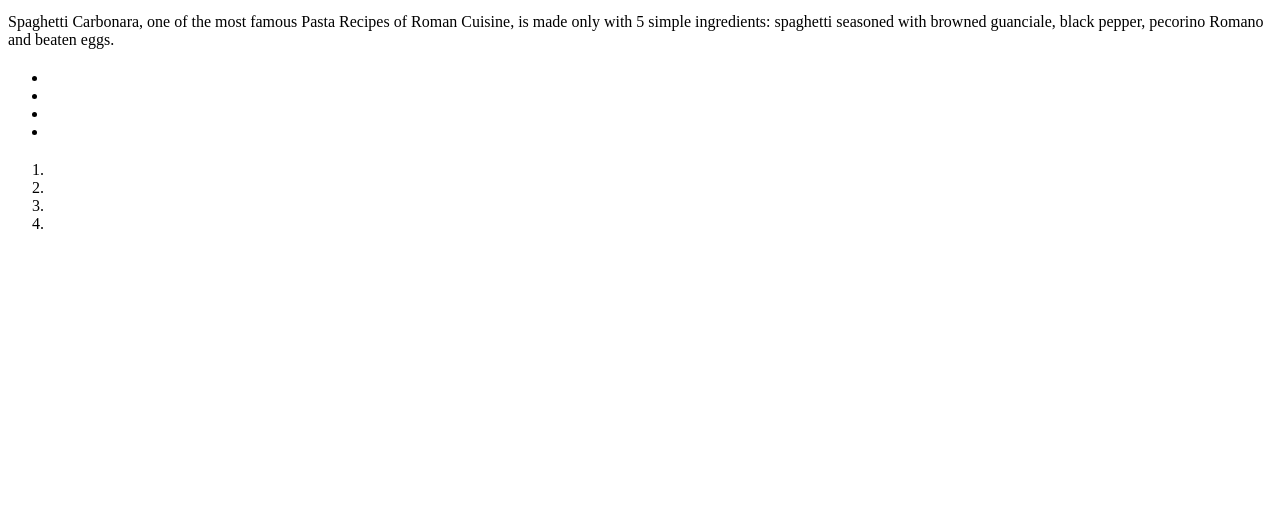
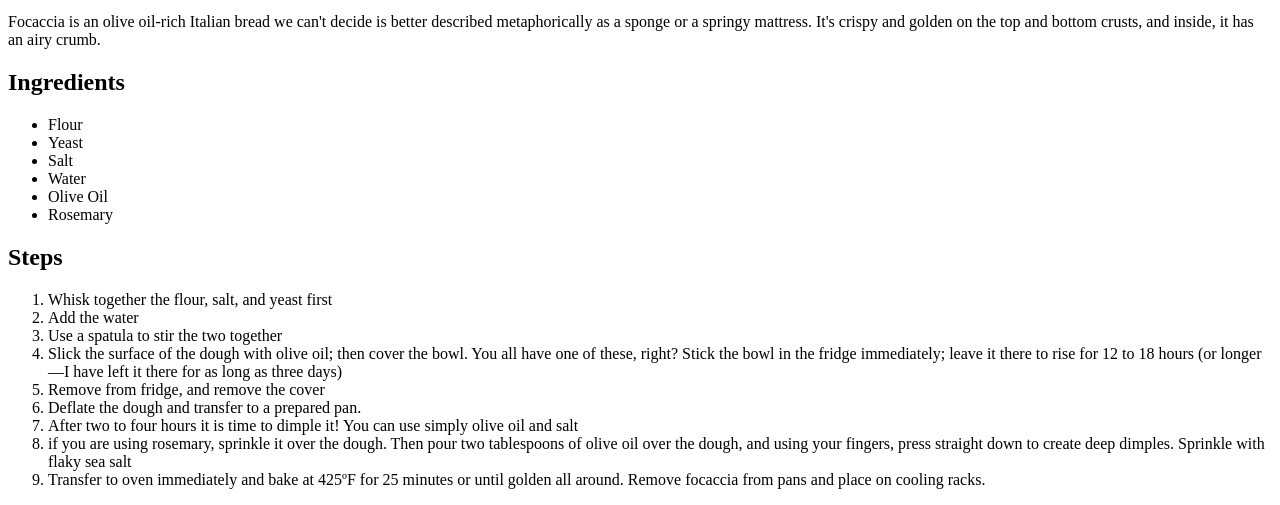
Before and after one commit to GrilloGG/odin-recipes, a plain HTML site: page recipes/focaccia.html in a window 1280 px wide. Shown: the part 768-1273 px from the top of the page. Before the commit the page ends 1017 px from the top, so only its background shows below. Drawn offline with Linux system fonts and the light colour scheme.

Commit message:
Focaccia recipe finished

```diff
--- a/recipes/focaccia.html
+++ b/recipes/focaccia.html
@@ -20,27 +20,49 @@
     <figcaption>Focaccia with toppings</figcaption>
     <!--Paragraph to describe the recipe-->
     <p>
-      Spaghetti Carbonara, one of the most famous Pasta Recipes of Roman
-      Cuisine, is made only with 5 simple ingredients: spaghetti seasoned with
-      browned guanciale, black pepper, pecorino Romano and beaten eggs.
+      Focaccia is an olive oil-rich Italian bread we can't decide is better
+      described metaphorically as a sponge or a springy mattress. It's crispy
+      and golden on the top and bottom crusts, and inside, it has an airy crumb.
     </p>
     <!--Ingredients heading-->
-    <h2></h2>
+    <h2>Ingredients</h2>
     <!--Unordered list of ingredients-->
     <ul>
-      <li></li>
-      <li></li>
-      <li></li>
-      <li></li>
+      <li>Flour</li>
+      <li>Yeast</li>
+      <li>Salt</li>
+      <li>Water</li>
+      <li>Olive Oil</li>
+      <li>Rosemary</li>
     </ul>
     <!--Steps heading for the recipe-->
-    <h2></h2>
+    <h2>Steps</h2>
     <!--ordered list of the steps to follow-->
     <ol>
-      <li></li>
-      <li></li>
-      <li></li>
-      <li></li>
+      <li>Whisk together the flour, salt, and yeast first</li>
+      <li>Add the water</li>
+      <li>Use a spatula to stir the two together</li>
+      <li>
+        Slick the surface of the dough with olive oil; then cover the bowl. You
+        all have one of these, right? Stick the bowl in the fridge immediately;
+        leave it there to rise for 12 to 18 hours (or longer—I have left it
+        there for as long as three days)
+      </li>
+      <li>Remove from fridge, and remove the cover</li>
+      <li>Deflate the dough and transfer to a prepared pan.</li>
+      <li>
+        After two to four hours it is time to dimple it! You can use simply
+        olive oil and salt
+      </li>
+      <li>
+        if you are using rosemary, sprinkle it over the dough. Then pour two
+        tablespoons of olive oil over the dough, and using your fingers, press
+        straight down to create deep dimples. Sprinkle with flaky sea salt
+      </li>
+      <li>
+        Transfer to oven immediately and bake at 425ºF for 25 minutes or until
+        golden all around. Remove focaccia from pans and place on cooling racks.
+      </li>
     </ol>
   </body>
 </html>
```
